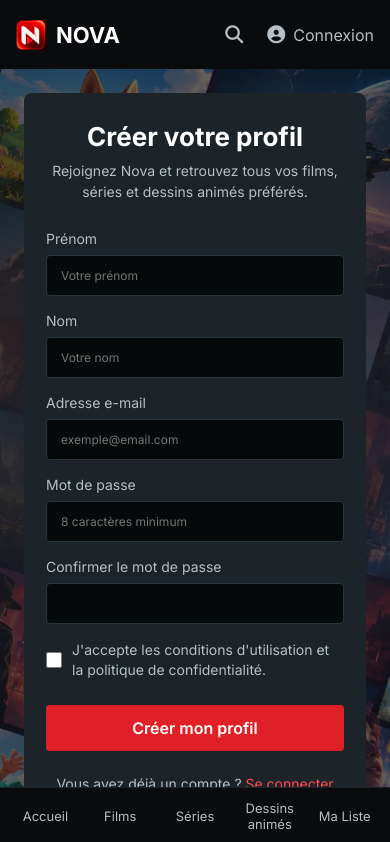
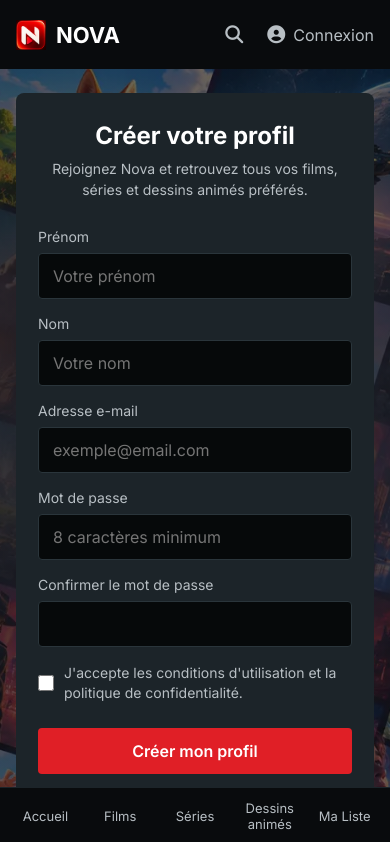
Before and after one commit to ThiziriCHEBILI/projetStage, a React (Vite) app in the folder frontend/: page /register in a window 390 px wide. Shown: the top 842 px of the page. Built offline with nearby package versions, Linux system fonts and the light colour scheme; no server answers.

Commit message:
Add mobile styles for login and register pages

```diff
--- a/frontend/src/Pages/Login/Login.scss
+++ b/frontend/src/Pages/Login/Login.scss
@@ -53,7 +53,7 @@
     border-radius: 4px;
     background-color: $color-background;
     color: $color-text;
-    font-size: 15px;
+    font-size: 16px;
 
     &:focus {
       outline: 2px solid $color-accent;
@@ -118,13 +118,13 @@
     }
   }
 
-  @media (max-width: $breakpoint-mobile) {
-    & {
-      padding: 24px;
-    }
-
+  @include mobile {
     &__card {
       padding: 28px 22px;
     }
+
+    &__title {
+      font-size: 24px;
+    }
   }
 }
--- a/frontend/src/Pages/Register/Register.scss
+++ b/frontend/src/Pages/Register/Register.scss
@@ -46,6 +46,7 @@
   &__field {
     display: flex;
     flex: 1;
+    min-width: 0;
     flex-direction: column;
     margin-bottom: 16px;
   }
@@ -62,7 +63,7 @@
     border-radius: 4px;
     background-color: $color-background;
     color: $color-text;
-    font-size: 12px;
+    font-size: 16px;
 
     &:focus {
       outline: 2px solid $color-accent;
@@ -73,7 +74,7 @@
   &__error {
     margin-top: 6px;
     color: $color-accent-light;
-    font-size: 13px;
+    font-size: 12px;
   }
 
   &__error--form {
@@ -146,11 +147,13 @@
     left: -9999px;
   }
 
-  @media (max-width: $breakpoint-mobile) {
-    padding: 24px;
-
+  @include mobile {
     &__card {
       padding: 28px 22px;
+    }
+
+    &__title {
+      font-size: 24px;
     }
 
     &__row {
```
